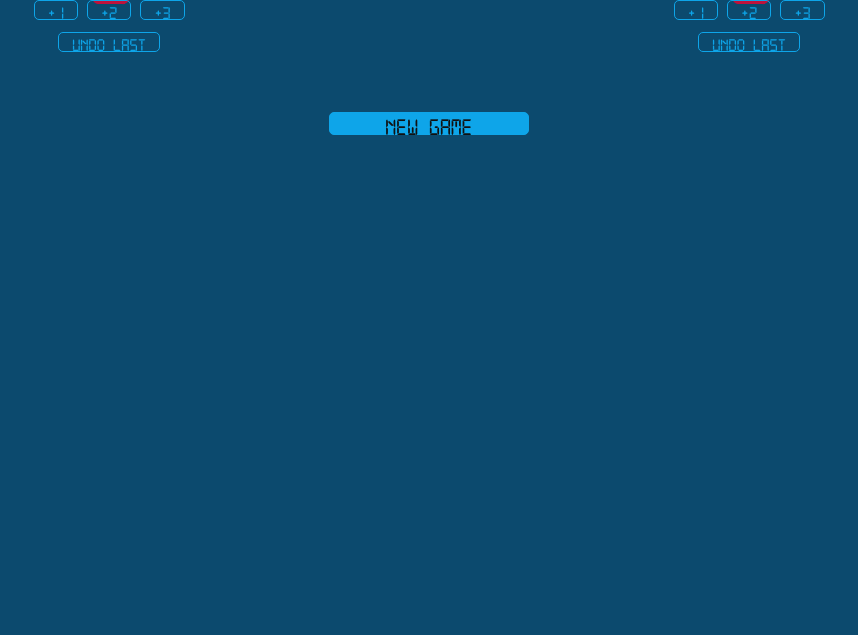
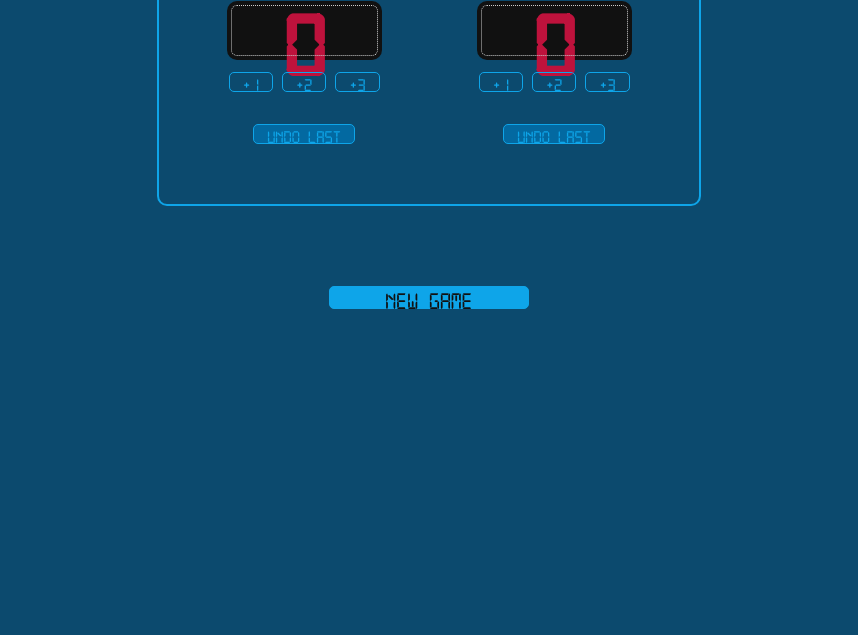
Before and after one commit to frankege/Scoreboard, a website built with Vite: page index.html in a window 1280 px wide. Shown: the part 165-800 px from the top of the page, without its empty margins (211-1069 px from the left). Built offline with nearby package versions, Linux system fonts and the light colour scheme.

Commit message:
cosmetic adjustments

```diff
--- a/index.css
+++ b/index.css
@@ -10,9 +10,14 @@ body {
 }
 
 .container {
+    width: 500px;
     display: flex;
     justify-content: space-around;
     text-align: center;
+    margin: 50px auto;
+    padding: 20px 20px 60px;
+    border: 2px solid #0EA5E9;
+    border-radius: 10px;
 }
 
 h1 {
@@ -21,6 +26,7 @@ h1 {
     font-family: Oxanium;
     margin:0;
     padding: 20px 0 10px 0;
+    text-shadow: 2px 2px 0 #111;
 }
 
 h2 {
@@ -32,6 +38,8 @@ h2 {
     margin: 0;
     padding-top: 10px;
     border-radius: 10px;
+    outline: 1px dotted #ccc;
+    outline-offset: -5px;
 }
 
 .button-row {
@@ -48,16 +56,20 @@ button {
     color: #0EA5E9;
     padding: 5px 13px 3px;
     margin-top: 10px;
+}
+button:hover {
+    outline: 3px solid #0EA5E9;
+}
 
-}
 
 #newgame {
     background-color: #0EA5E9;
     color: #111;
-    margin-top: 60px;
+    margin-top: 30px;
     width: 200px;
     font-size: 1.5rem;
 }
 #undo-home, #undo-guest {
     margin-top: 30px;
+    background-color: #0369A1;
 }
--- a/index.html
+++ b/index.html
@@ -15,7 +15,7 @@
                     <button onclick="add2home()">+2</button>
                     <button onclick="add3home()">+3</button>
                 </div>
-                <button onclick="undohome()">Undo last</button>
+                <button id="undo-home" onclick="undohome()">Undo last</button>
             </div>
             <div>
                 <h1>AWAY</h1>
@@ -25,7 +25,7 @@
                     <button onclick="add2guest()">+2</button>
                     <button onclick="add3guest()">+3</button>
                 </div>
-                <button onclick="undoguest()">Undo last</button>
+                <button id="undo-guest" onclick="undoguest()">Undo last</button>
             </div>
         </div>
         <div>
```
Also changed, not shown: 1 other file.
